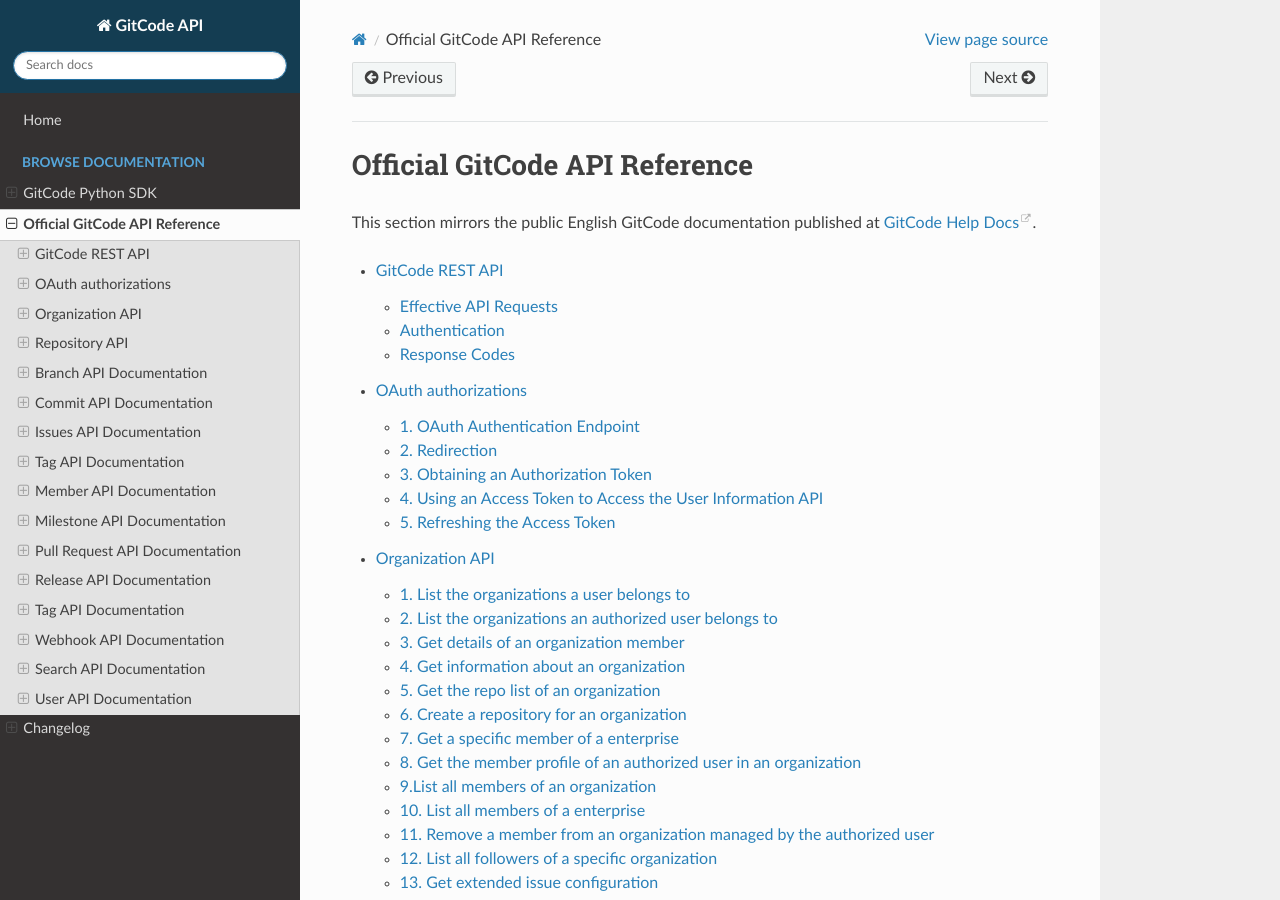
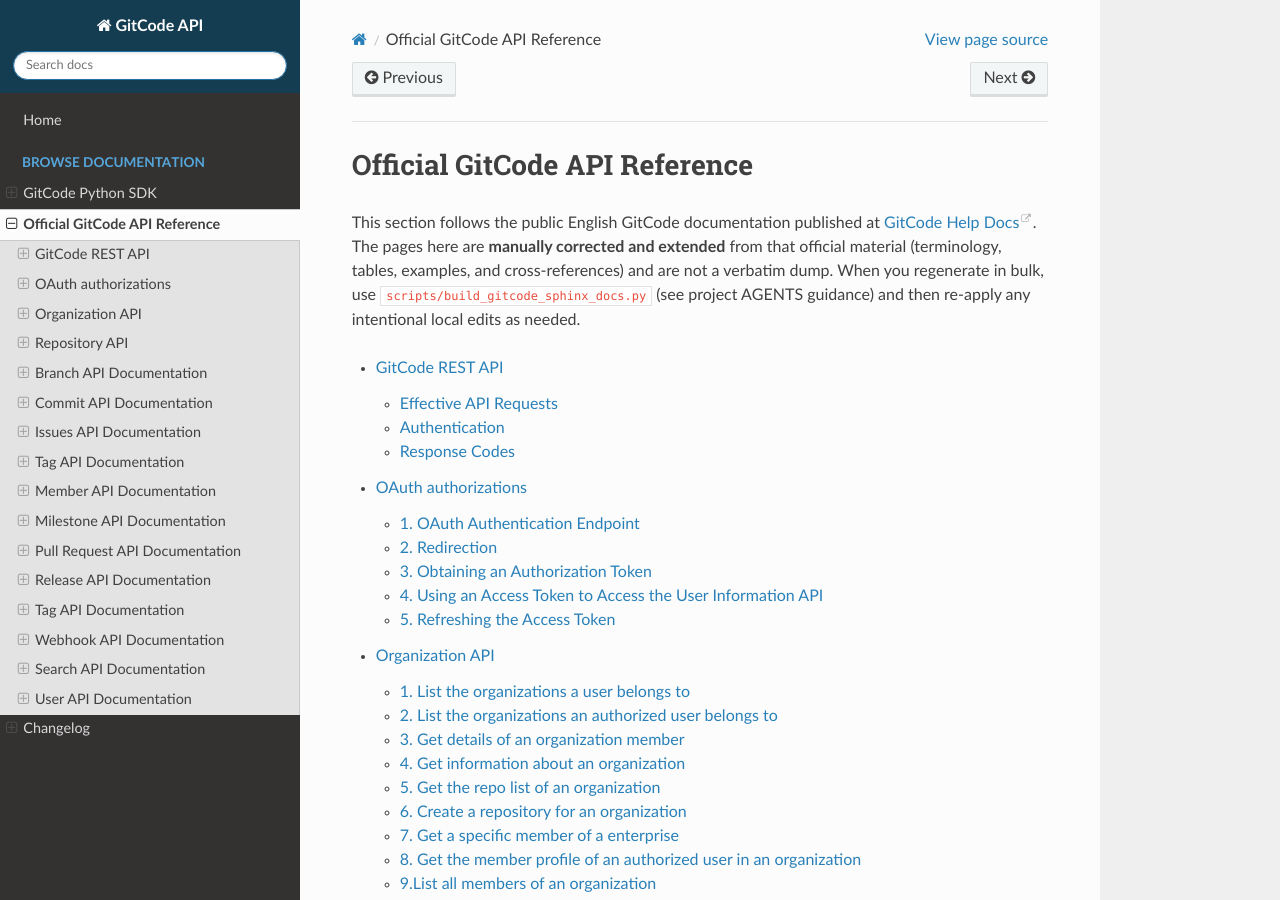
Before and after one commit to Trenza1ore/GitCode-API, a Sphinx documentation site: the page built from docs/rest_api/index.rst, in a window 1280 px wide and 900 px high. Built offline with Sphinx 7.4.7 and the Read the Docs theme 3.1.0, drawn with Linux system fonts in a browser that asks for light colours.

Commit message:
docs: clarify that REST API docs are corrected and extended from official ones

```diff
--- a/docs/rest_api/index.rst
+++ b/docs/rest_api/index.rst
@@ -1,8 +1,12 @@
 Official GitCode API Reference
 ==============================
 
-This section mirrors the public English GitCode documentation published at
-`GitCode Help Docs <https://docs.gitcode.com/en/docs/>`__.
+This section follows the public English GitCode documentation published at
+`GitCode Help Docs <https://docs.gitcode.com/en/docs/>`__. The pages here are
+**manually corrected and extended** from that official material (terminology,
+tables, examples, and cross-references) and are not a verbatim dump. When you
+regenerate in bulk, use ``scripts/build_gitcode_sphinx_docs.py`` (see project
+AGENTS guidance) and then re-apply any intentional local edits as needed.
 
 .. toctree::
    :maxdepth: 2
```
Also changed, not shown: docs/index.rst (+15 -15 lines).
